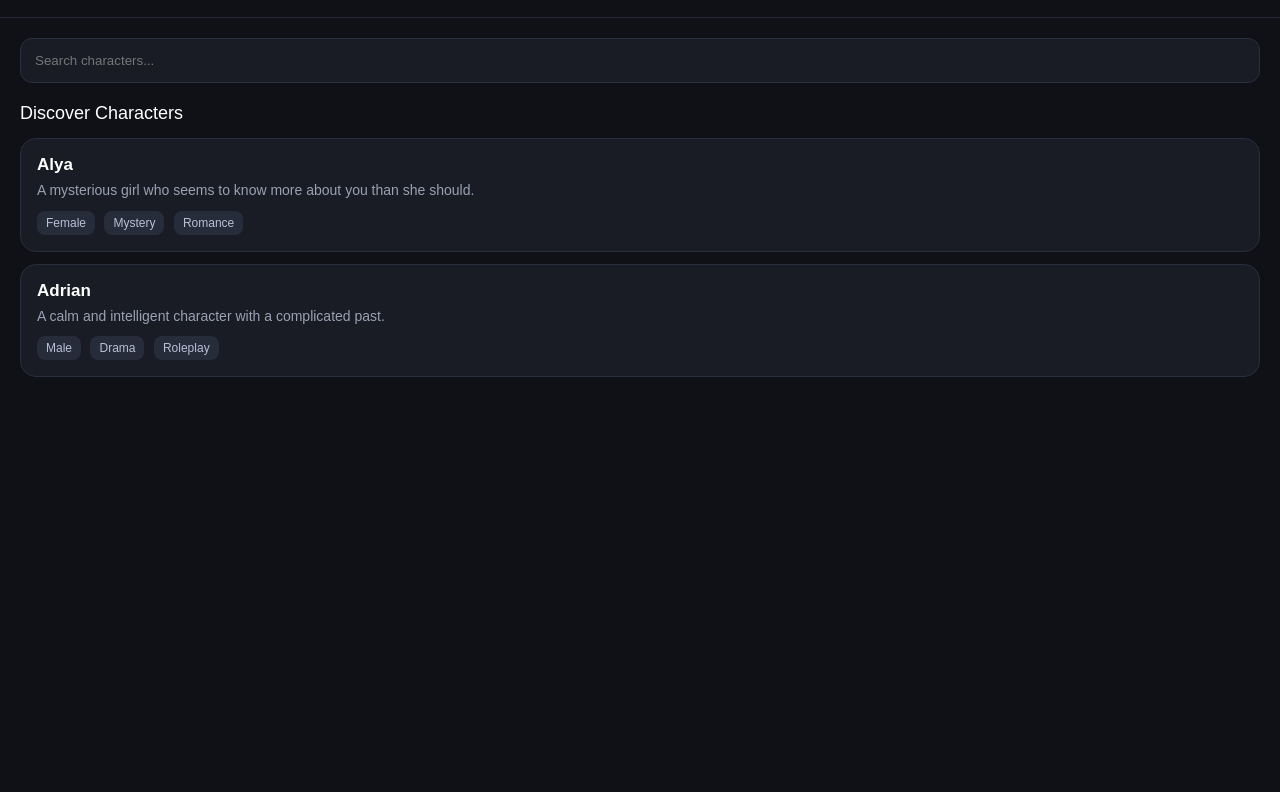
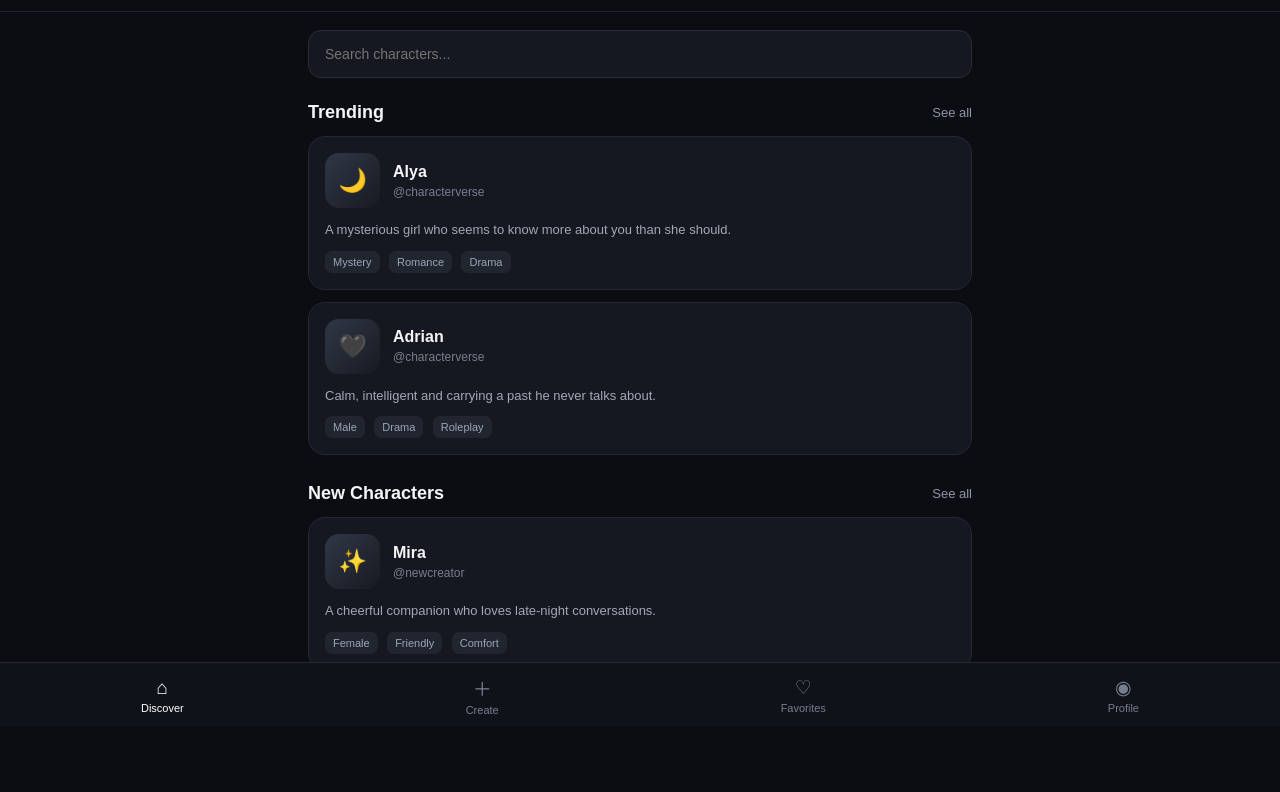
Before and after one commit to Balebelek/characterverse, a plain HTML site: page index.html in a window 1280 px wide. Shown: the part 73-865 px from the top of the page. Before the commit the page ends 800 px from the top, so only its background shows below. Drawn offline with Linux system fonts and the light colour scheme.

Commit message:
index.html

```diff
--- a/index.html
+++ b/index.html
@@ -3,6 +3,7 @@
 <head>
   <meta charset="UTF-8">
   <meta name="viewport" content="width=device-width, initial-scale=1.0">
+
   <title>CharacterVerse</title>
 
   <style>
@@ -13,76 +14,170 @@
     }
 
     body {
-      background: #0f1117;
-      color: white;
+      background: #0b0d12;
+      color: #f5f5f7;
       font-family: Arial, sans-serif;
       min-height: 100vh;
     }
 
     header {
-      padding: 20px;
-      border-bottom: 1px solid #252936;
+      padding: 22px 18px 14px;
+      border-bottom: 1px solid #20232c;
+      position: sticky;
+      top: 0;
+      background: #0b0d12;
+      z-index: 10;
     }
 
-    h1 {
+    .logo {
       font-size: 24px;
+      font-weight: 700;
     }
 
     .subtitle {
-      color: #8b92a5;
-      margin-top: 6px;
-      font-size: 14px;
+      color: #858b9b;
+      font-size: 13px;
+      margin-top: 5px;
     }
 
     .container {
-      padding: 20px;
+      padding: 18px;
+      max-width: 700px;
+      margin: auto;
     }
 
     .search {
       width: 100%;
-      padding: 14px;
-      border-radius: 12px;
-      border: 1px solid #2b3040;
-      background: #191c25;
+      padding: 15px 16px;
+      border-radius: 13px;
+      border: 1px solid #292d38;
+      background: #151820;
       color: white;
       outline: none;
-      margin-bottom: 20px;
+      font-size: 14px;
+      margin-bottom: 24px;
+    }
+
+    .search:focus {
+      border-color: #596273;
+    }
+
+    .section {
+      margin-bottom: 28px;
+    }
+
+    .section-header {
+      display: flex;
+      justify-content: space-between;
+      align-items: center;
+      margin-bottom: 13px;
     }
 
     .section-title {
       font-size: 18px;
-      margin-bottom: 14px;
+      font-weight: 700;
     }
 
-    .card {
-      background: #191c25;
-      border: 1px solid #292e3c;
-      border-radius: 16px;
+    .see-all {
+      color: #8f96a8;
+      font-size: 13px;
+    }
+
+    .character {
+      background: #151820;
+      border: 1px solid #242833;
+      border-radius: 17px;
       padding: 16px;
       margin-bottom: 12px;
+      cursor: pointer;
+      transition: 0.2s;
     }
 
-    .character-name {
-      font-size: 17px;
-      font-weight: bold;
+    .character:hover {
+      border-color: #414858;
+      transform: translateY(-1px);
     }
 
-    .character-desc {
-      color: #9aa1b2;
-      font-size: 14px;
-      margin-top: 6px;
-      line-height: 1.4;
+    .top {
+      display: flex;
+      gap: 13px;
+      align-items: center;
+    }
+
+    .avatar {
+      width: 55px;
+      height: 55px;
+      border-radius: 14px;
+      background: linear-gradient(135deg, #303746, #171a22);
+      display: flex;
+      align-items: center;
+      justify-content: center;
+      font-size: 23px;
+      flex-shrink: 0;
+    }
+
+    .name {
+      font-size: 16px;
+      font-weight: 700;
+    }
+
+    .creator {
+      color: #777e90;
+      font-size: 12px;
+      margin-top: 4px;
+    }
+
+    .description {
+      color: #a2a8b7;
+      font-size: 13px;
+      line-height: 1.5;
+      margin-top: 12px;
+    }
+
+    .tags {
+      margin-top: 11px;
     }
 
     .tag {
       display: inline-block;
-      background: #272c3a;
-      color: #b8c0d4;
-      padding: 5px 9px;
-      border-radius: 8px;
-      font-size: 12px;
-      margin-top: 10px;
+      background: #202530;
+      color: #9da5b6;
+      padding: 5px 8px;
+      border-radius: 7px;
+      font-size: 11px;
       margin-right: 5px;
+    }
+
+    .bottom-nav {
+      position: fixed;
+      bottom: 0;
+      left: 0;
+      right: 0;
+      height: 65px;
+      background: #101219;
+      border-top: 1px solid #242833;
+      display: flex;
+      justify-content: space-around;
+      align-items: center;
+    }
+
+    .nav-item {
+      color: #777e8f;
+      font-size: 11px;
+      text-align: center;
+    }
+
+    .nav-item.active {
+      color: white;
+    }
+
+    .nav-icon {
+      font-size: 19px;
+      margin-bottom: 3px;
+    }
+
+    .spacer {
+      height: 75px;
     }
   </style>
 </head>
@@ -90,43 +185,158 @@
 <body>
 
   <header>
-    <h1>CharacterVerse</h1>
-    <div class="subtitle">AI Character Platform</div>
+    <div class="logo">CharacterVerse</div>
+    <div class="subtitle">Your world. Your characters.</div>
   </header>
 
-  <div class="container">
+  <main class="container">
 
     <input
       class="search"
       type="text"
       placeholder="Search characters..."
+      onkeyup="searchCharacters()"
+      id="search"
     >
 
-    <div class="section-title">
-      Discover Characters
+    <section class="section">
+
+      <div class="section-header">
+        <div class="section-title">Trending</div>
+        <div class="see-all">See all</div>
       </div>
 
-    <div class="card">
-      <div class="character-name">Alya</div>
-      <div class="character-desc">
+      <div class="character">
+        <div class="top">
+          <div class="avatar">🌙</div>
+
+          <div>
+            <div class="name">Alya</div>
+            <div class="creator">@characterverse</div>
+          </div>
+        </div>
+
+        <div class="description">
           A mysterious girl who seems to know more about you than she should.
         </div>
-      <span class="tag">Female</span>
+
+        <div class="tags">
           <span class="tag">Mystery</span>
           <span class="tag">Romance</span>
+          <span class="tag">Drama</span>
+        </div>
       </div>
 
-    <div class="card">
-      <div class="character-name">Adrian</div>
-      <div class="character-desc">
-        A calm and intelligent character with a complicated past.
+      <div class="character">
+        <div class="top">
+          <div class="avatar">🖤</div>
+
+          <div>
+            <div class="name">Adrian</div>
+            <div class="creator">@characterverse</div>
           </div>
+        </div>
+
+        <div class="description">
+          Calm, intelligent and carrying a past he never talks about.
+        </div>
+
+        <div class="tags">
           <span class="tag">Male</span>
           <span class="tag">Drama</span>
           <span class="tag">Roleplay</span>
         </div>
+      </div>
 
+    </section>
+
+
+    <section class="section">
+
+      <div class="section-header">
+        <div class="section-title">New Characters</div>
+        <div class="see-all">See all</div>
       </div>
+
+      <div class="character">
+        <div class="top">
+          <div class="avatar">✨</div>
+
+          <div>
+            <div class="name">Mira</div>
+            <div class="creator">@newcreator</div>
+          </div>
+        </div>
+
+        <div class="description">
+          A cheerful companion who loves late-night conversations.
+        </div>
+
+        <div class="tags">
+          <span class="tag">Female</span>
+          <span class="tag">Friendly</span>
+          <span class="tag">Comfort</span>
+        </div>
+      </div>
+
+    </section>
+
+    <div class="spacer"></div>
+
+  </main>
+
+
+  <nav class="bottom-nav">
+
+    <div class="nav-item active">
+      <div class="nav-icon">⌂</div>
+      Discover
+    </div>
+
+    <div class="nav-item">
+      <div class="nav-icon">＋</div>
+      Create
+    </div>
+
+    <div class="nav-item">
+      <div class="nav-icon">♡</div>
+      Favorites
+    </div>
+
+    <div class="nav-item">
+      <div class="nav-icon">◉</div>
+      Profile
+    </div>
+
+  </nav>
+
+
+  <script>
+
+    function searchCharacters() {
+
+      const input =
+        document.getElementById("search").value.toLowerCase();
+
+      const characters =
+        document.querySelectorAll(".character");
+
+      characters.forEach(character => {
+
+        const text =
+          character.innerText.toLowerCase();
+
+        if (text.includes(input)) {
+          character.style.display = "block";
+        } else {
+          character.style.display = "none";
+        }
+
+      });
+
+    }
+
+  </script>
 
 </body>
 </html>
```
Lines whose indentation alone changed are shown as unchanged.
